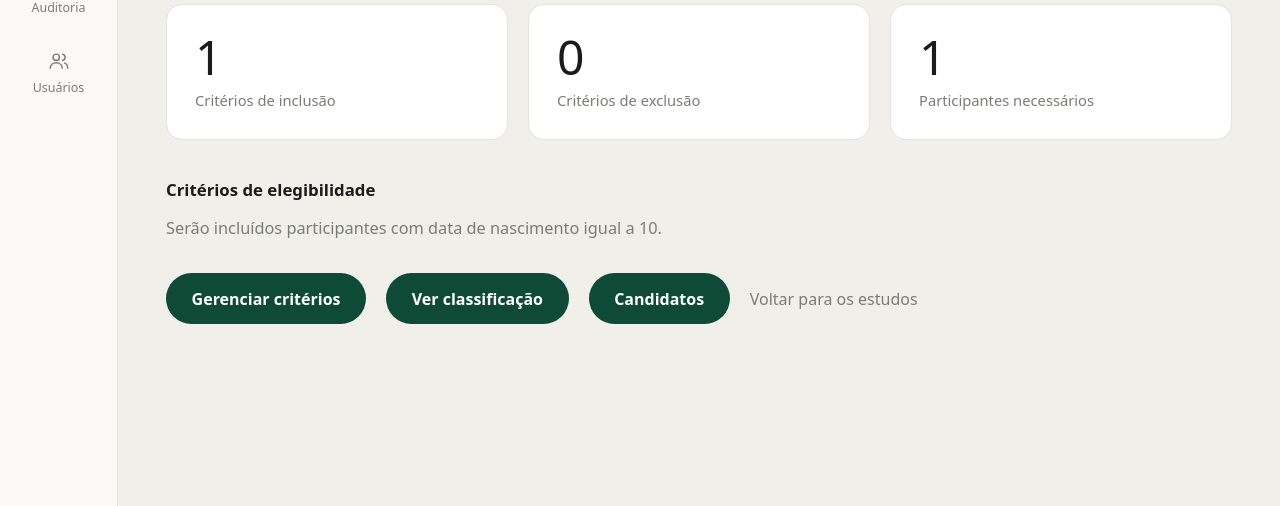
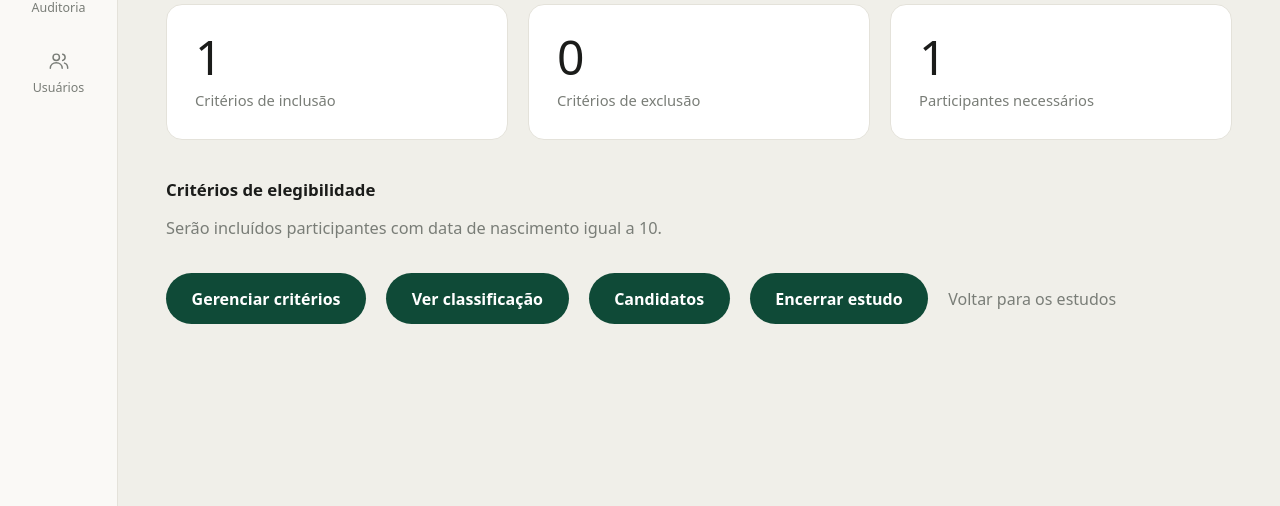
Before and after one commit to BrunoAssis-source/PFC, a Django app: page /estudos/1/ in a window 1280 px wide. Shown: the part 294-800 px from the top of the page. Run offline with Django 5.2, Linux system fonts and the light colour scheme; a user stored in the database is signed in; data comes from the database, SQL or seed files in the repository; tables that the repository leaves empty hold one stand-in row (values such as "Sample post"); parts of the project's set-up code (start-up, migrations or seed data) failed here and were passed over.

Commit message:
adiciona confirmacao de encerramento e bloqueia a reabertura do estudo

```diff
--- a/estudos/admin.py
+++ b/estudos/admin.py
@@ -9,6 +9,10 @@ class EstudoAdmin(admin.ModelAdmin):
     list_filter = ("situacao",)
     search_fields = ("nome", "condicao")
 
+    def get_readonly_fields(self, request, obj=None):
+        # Mudar a situação por aqui pularia a confirmação e a eliminação de dados do encerramento.
+        return ("situacao",) if obj else ()
+
 
 @admin.register(Criterio)
 class CriterioAdmin(admin.ModelAdmin):
--- a/estudos/forms.py
+++ b/estudos/forms.py
@@ -48,6 +48,22 @@ class EstudoForm(EstiloBootstrapMixin, forms.ModelForm):
         help_texts = {
             "participantes_necessarios": "Quantos participantes o estudo precisa reunir. Deixe em branco se ainda não houver número definido.",
         }
+
+    def __init__(self, *args, **kwargs):
+        super().__init__(*args, **kwargs)
+        if self.instance.situacao == Estudo.Situacao.ENCERRADO:
+            self.fields["situacao"].choices = [(Estudo.Situacao.ENCERRADO, Estudo.Situacao.ENCERRADO.label)]
+            self.fields["situacao"].help_text = "Estudo encerrado não volta a ficar ativo, porque os dados dos voluntários já foram eliminados."
+        else:
+            self.fields["situacao"].help_text = (
+                "Ao escolher Encerrado, o sistema pede uma confirmação e elimina os dados dos voluntários sem outro estudo ativo."
+            )
+
+    def clean_situacao(self):
+        situacao = self.cleaned_data["situacao"]
+        if self.instance.situacao == Estudo.Situacao.ENCERRADO and situacao != Estudo.Situacao.ENCERRADO:
+            raise forms.ValidationError("Estudo encerrado não volta a ficar ativo, porque os dados dos voluntários já foram eliminados.")
+        return situacao
 
 
 class CriterioForm(forms.ModelForm):
--- a/estudos/models.py
+++ b/estudos/models.py
@@ -33,6 +33,13 @@ class Estudo(models.Model):
 
     def __str__(self):
         return self.nome
+
+    def save(self, *args, **kwargs):
+        # Última barreira contra a reabertura, para o caminho que não passa pela tela (admin, shell, outra view).
+        if self.pk and self.situacao != self.Situacao.ENCERRADO:
+            if Estudo.objects.filter(pk=self.pk, situacao=self.Situacao.ENCERRADO).exists():
+                raise ValidationError("Estudo encerrado não volta a ficar ativo, porque os dados dos voluntários já foram eliminados.")
+        super().save(*args, **kwargs)
 
     def regras(self):
         """Critérios do estudo separados em inclusão e exclusão, já com o que a frase precisa."""
--- a/estudos/urls.py
+++ b/estudos/urls.py
@@ -8,6 +8,7 @@ from .views import (
     criar,
     criterios,
     detalhe,
+    encerrar,
     editar,
     editar_criterio,
     listar,
@@ -24,6 +25,7 @@ urlpatterns = [
     path("novo/", criar, name="criar"),
     path("<int:id>/", detalhe, name="detalhe"),
     path("<int:id>/editar/", editar, name="editar"),
+    path("<int:id>/encerrar/", encerrar, name="encerrar"),
     path("<int:id>/classificacao/", classificacao, name="classificacao"),
     path("<int:id>/criterios/", criterios, name="criterios"),
     path("<int:id>/criterios/busca/", buscar_variaveis, name="buscar_variaveis"),
--- a/estudos/views.py
+++ b/estudos/views.py
@@ -14,6 +14,7 @@ from autenticacao.permissoes import exige_perfil
 from catalogo.busca import buscar_criterios, selecionaveis
 from catalogo.models import OpcaoDominio
 
+from voluntarios import eliminacao
 from voluntarios.pendencias import classificacao_do_estudo, sincronizar_notificacoes
 
 from .forms import CriterioForm, EstudoForm, VariavelPropostaForm
@@ -61,14 +62,37 @@ def criar(request):
 @exige_perfil(Usuario.Perfil.PESQUISADOR)
 def editar(request, id):
     estudo = estudo_do_pesquisador(request, id)
+    anterior = estudo.situacao
     form = EstudoForm(request.POST or None, instance=estudo)
     if request.method == "POST" and form.is_valid():
-        form.save()
+        # Encerrar elimina dados e não tem volta, então só acontece na tela de confirmação. Aqui a situação não muda.
+        encerrando = form.cleaned_data["situacao"] == Estudo.Situacao.ENCERRADO and anterior != Estudo.Situacao.ENCERRADO
+        estudo = form.save(commit=False)
+        if encerrando:
+            estudo.situacao = anterior
+        estudo.save()
         registrar(RegistroAuditoria.Acao.ESTUDO_EDICAO, request=request, usuario=request.user, objeto=estudo.nome)
         # Ativar o estudo pode deixar voluntários já registrados pendentes.
         sincronizar_notificacoes(estudo=estudo)
-        return redirect("estudos:detalhe", id=estudo.id)
+        return redirect("estudos:encerrar" if encerrando else "estudos:detalhe", id=estudo.id)
     return render(request, "estudos/formulario.html", {"form": form, "estudo": estudo})
+
+
+@exige_perfil(Usuario.Perfil.PESQUISADOR)
+@require_http_methods(["GET", "POST"])
+def encerrar(request, id):
+    estudo = estudo_do_pesquisador(request, id)
+    if estudo.situacao == Estudo.Situacao.ENCERRADO:
+        raise PermissionDenied("Este estudo já está encerrado.")
+    if request.method == "GET":
+        return render(request, "estudos/encerrar.html", {"estudo": estudo, **eliminacao.previa(estudo)})
+    resultado = eliminacao.encerrar(estudo, request.user, request)
+    messages.success(
+        request,
+        f"Estudo encerrado. {resultado['eliminados']} voluntário(s) eliminado(s) e "
+        f"{resultado['mantidos']} mantido(s) por estarem em outro estudo ativo.",
+    )
+    return redirect("estudos:detalhe", id=estudo.id)
 
 
 @exige_perfil(Usuario.Perfil.PESQUISADOR)
--- a/templates/estudos/detalhe.html
+++ b/templates/estudos/detalhe.html
@@ -62,6 +62,7 @@
     </a>
     <a class="painel-acao" href="{% url 'estudos:classificacao' estudo.id %}">Ver classificação</a>
     <a class="painel-acao" href="{% url 'voluntarios:candidatos' estudo.id %}">Candidatos</a>
+    {% if estudo.situacao != "encerrado" %}<a class="painel-acao" href="{% url 'estudos:encerrar' estudo.id %}">Encerrar estudo</a>{% endif %}
     <a class="painel-voltar" href="{% url 'estudos:listar' %}">Voltar para os estudos</a>
 </div>
 {% endblock %}
```
Also changed, not shown: templates/estudos/encerrar.html (added, +32 -0 lines).
